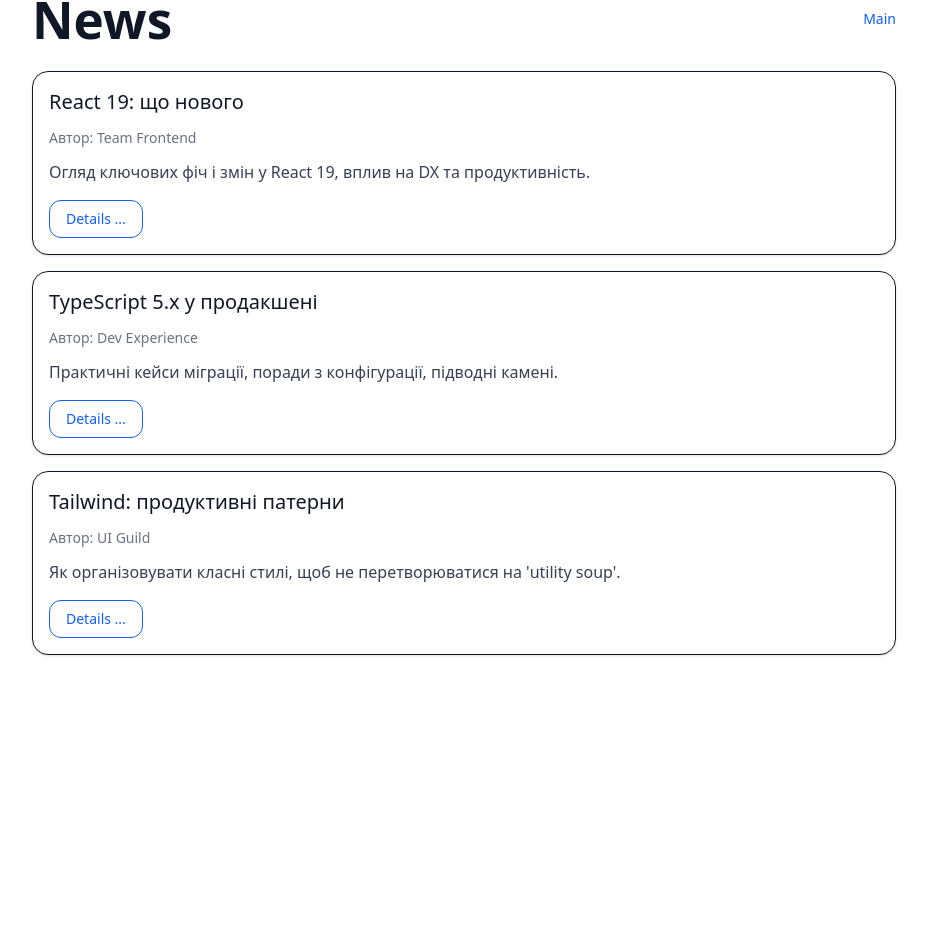
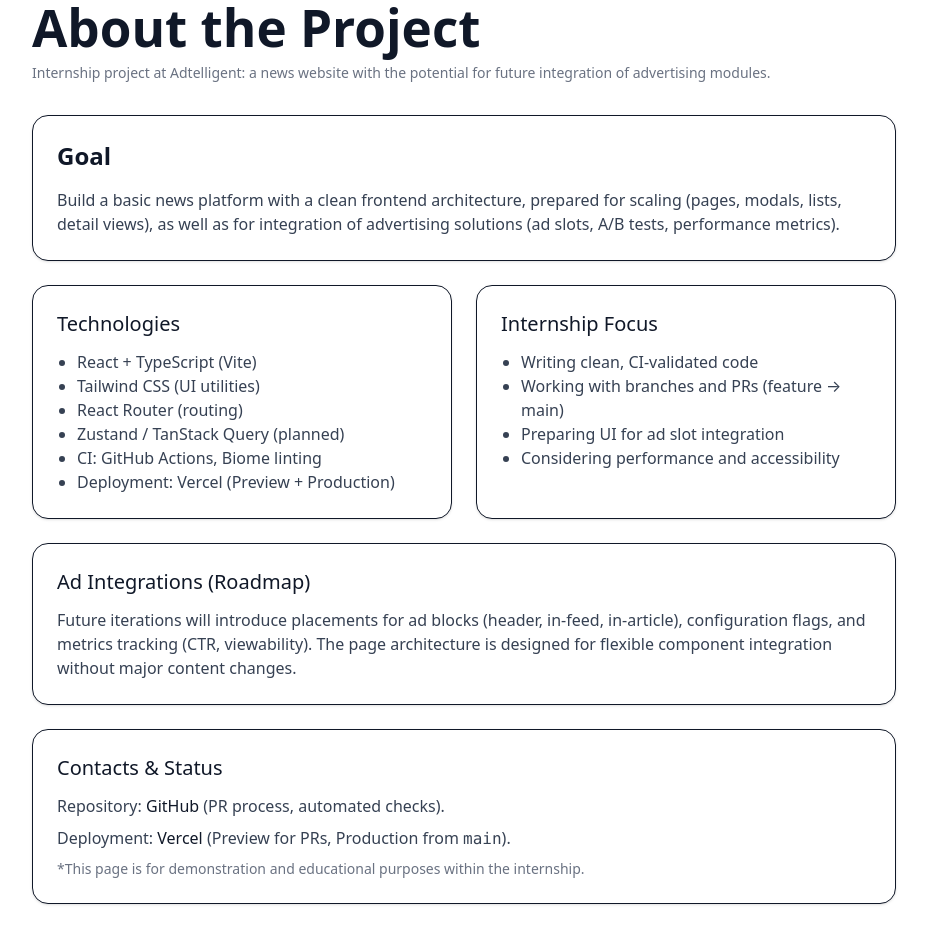
Before and after one commit to Yevgen2022/Adtelligent_internship, a React (Vite) app: page /about in a window 1280 px wide. Before the commit this address led to /. Shown: the part 194-1138 px from the top of the page, without its empty margins (176-1103 px from the left). Before the commit the page ends 881 px from the top, so only its background shows below. Built offline with nearby package versions, Linux system fonts and the light colour scheme.

Commit message:
Added About page

```diff
--- a/src/components/Header.tsx
+++ b/src/components/Header.tsx
@@ -17,15 +17,23 @@
         </NavLink>
 
         <nav className="flex items-center gap-1">
+
           <NavLink to="/" end className={linkClasses}>
             Home
           </NavLink>
+
           <NavLink to="/articles" className={linkClasses}>
             Articles
           </NavLink>
+
           <NavLink to="/sport" className={linkClasses}>
             Sport
           </NavLink>
+
+          <NavLink to="/about" className={linkClasses}>
+            About
+          </NavLink>
+
         </nav>
       </div>
     </header>
--- a/src/data/news.json
+++ b/src/data/news.json
@@ -1,20 +1,20 @@
 [
   {
     "id": 1,
-    "title": "React 19: що нового",
-    "description": "Огляд ключових фіч і змін у React 19, вплив на DX та продуктивність.",
+    "title": "React 19: What's New",
+    "description": "Overview of key features and changes in React 19, impact on DX and performance.",
     "author": "Team Frontend"
   },
   {
     "id": 2,
-    "title": "TypeScript 5.x у продакшені",
-    "description": "Практичні кейси міграції, поради з конфігурації, підводні камені.",
+    "title": "TypeScript 5.x in Production",
+    "description": "Practical migration cases, configuration tips, and common pitfalls.",
     "author": "Dev Experience"
   },
   {
     "id": 3,
-    "title": "Tailwind: продуктивні патерни",
-    "description": "Як організовувати класні стилі, щоб не перетворюватися на 'utility soup'.",
+    "title": "Tailwind: Productive Patterns",
+    "description": "How to organize utility classes without turning into 'utility soup'.",
     "author": "UI Guild"
   }
 ]
--- /dev/null
+++ b/src/pages/About.tsx
@@ -0,0 +1,77 @@
+export default function About() {
+    return (
+        <main className="mx-auto max-w-4xl px-4 py-10">
+            <header className="mb-8">
+                <h1 className="text-3xl font-bold">About the Project</h1>
+                <p className="mt-2 text-sm text-gray-500">
+                    Internship project at Adtelligent: a news website with the potential
+                    for future integration of advertising modules.
+                </p>
+            </header>
+
+            <section className="rounded-2xl border bg-white p-6 shadow-sm">
+                <h2 className="text-xl font-semibold">Goal</h2>
+                <p className="mt-3 text-gray-700">
+                    Build a basic news platform with a clean frontend architecture,
+                    prepared for scaling (pages, modals, lists, detail views), as well as
+                    for integration of advertising solutions (ad slots, A/B tests,
+                    performance metrics).
+                </p>
+            </section>
+
+            <section className="mt-6 grid gap-6 md:grid-cols-2">
+                <article className="rounded-2xl border bg-white p-6 shadow-sm">
+                    <h3 className="text-lg font-semibold">Technologies</h3>
+                    <ul className="mt-3 list-disc pl-5 text-gray-700">
+                        <li>React + TypeScript (Vite)</li>
+                        <li>Tailwind CSS (UI utilities)</li>
+                        <li>React Router (routing)</li>
+                        <li>Zustand / TanStack Query (planned)</li>
+                        <li>CI: GitHub Actions, Biome linting</li>
+                        <li>Deployment: Vercel (Preview + Production)</li>
+                    </ul>
+                </article>
+
+                <article className="rounded-2xl border bg-white p-6 shadow-sm">
+                    <h3 className="text-lg font-semibold">Internship Focus</h3>
+                    <ul className="mt-3 list-disc pl-5 text-gray-700">
+                        <li>Writing clean, CI-validated code</li>
+                        <li>Working with branches and PRs (feature → main)</li>
+                        <li>Preparing UI for ad slot integration</li>
+                        <li>Considering performance and accessibility</li>
+                    </ul>
+                </article>
+            </section>
+
+            <section className="mt-6 rounded-2xl border bg-white p-6 shadow-sm">
+                <h3 className="text-lg font-semibold">Ad Integrations (Roadmap)</h3>
+                <p className="mt-3 text-gray-700">
+                    Future iterations will introduce placements for ad blocks (header,
+                    in-feed, in-article), configuration flags, and metrics tracking (CTR,
+                    viewability). The page architecture is designed for flexible component
+                    integration without major content changes.
+                </p>
+            </section>
+
+            <section className="mt-6 rounded-2xl border bg-white p-6 shadow-sm">
+                <h3 className="text-lg font-semibold">Contacts & Status</h3>
+                <div className="mt-3 space-y-2 text-gray-700">
+                    <p>
+                        Repository:{" "}
+                        <span className="text-gray-900 font-medium">GitHub</span> (PR
+                        process, automated checks).
+                    </p>
+                    <p>
+                        Deployment:{" "}
+                        <span className="text-gray-900 font-medium">Vercel</span> (Preview
+                        for PRs, Production from <code>main</code>).
+                    </p>
+                    <p className="text-sm text-gray-500">
+                        *This page is for demonstration and educational purposes within the
+                        internship.
+                    </p>
+                </div>
+            </section>
+        </main>
+    );
+}
--- a/src/pages/Articles.tsx
+++ b/src/pages/Articles.tsx
@@ -2,11 +2,11 @@
     return (
         <main className="min-h-screen p-8">
             <h1 className="text-3xl font-semibold">Article</h1>
-      <p className="mt-3 text-slate-600">Тут буде контент статті.</p>
+            <p className="mt-3 text-slate-600">The article content will appear here.</p>
             <article className="mt-6 rounded-xl border p-6">
-        <h2 className="text-xl font-medium">Заголовок статті</h2>
+                <h2 className="text-xl font-medium">Article Title</h2>
                 <p className="mt-2 leading-relaxed">
-          Невеликий приклад тексту статті для перевірки стилів Tailwind.
+                    A short sample article text to test Tailwind styling.
                 </p>
             </article>
         </main>
--- a/src/pages/Sport.tsx
+++ b/src/pages/Sport.tsx
@@ -2,11 +2,11 @@
     return (
         <main className="min-h-screen p-8">
             <h1 className="text-3xl font-semibold">Sport</h1>
-      <p className="mt-3 text-slate-600">Новини та події спорту.</p>
+            <p className="mt-3 text-slate-600">Sports news and events.</p>
             <ul className="mt-6 list-disc pl-6">
-        <li>Футбол — результат матчу</li>
-        <li>Баскетбол — розклад ігор</li>
-        <li>Теніс — рейтинги</li>
+                <li>Football — match results</li>
+                <li>Basketball — game schedule</li>
+                <li>Tennis — rankings</li>
             </ul>
         </main>
     );
--- a/src/routes/routes.tsx
+++ b/src/routes/routes.tsx
@@ -4,6 +4,7 @@
 import Home from "../pages/Home";
 import Sport from "../pages/Sport";
 import NewsDetails from "../pages/NewsDetails";
+import About from "../pages/About";
 import { Navigate } from "react-router-dom";
 
 
@@ -15,6 +16,7 @@
       { index: true, element: <Home /> },
       { path: "articles", element: <Articles /> },
       { path: "sport", element: <Sport /> },
+      { path: "about", element: <About /> },
       { path: "news/:id", element: <NewsDetails /> },
       { path: "*", element: <Navigate to="/" replace /> },
     ],
```
Lines whose indentation alone changed are shown as unchanged.
